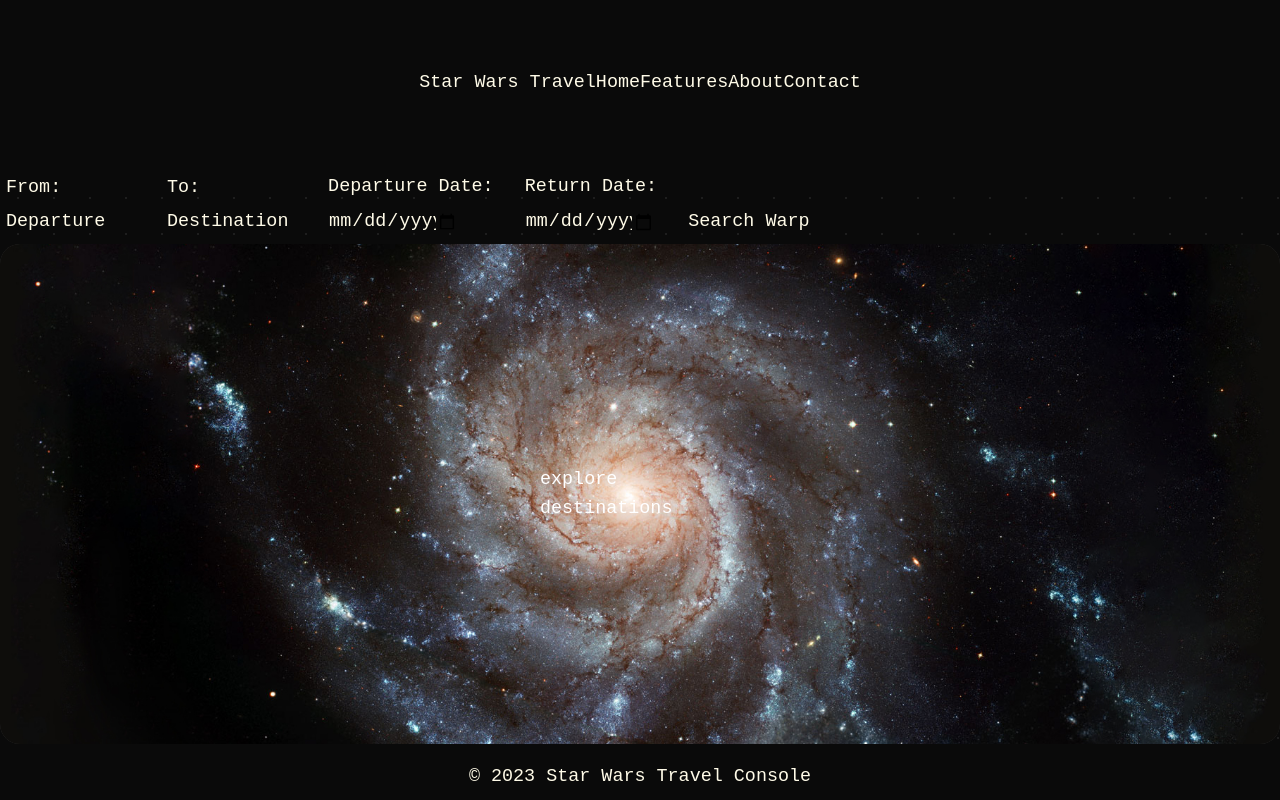
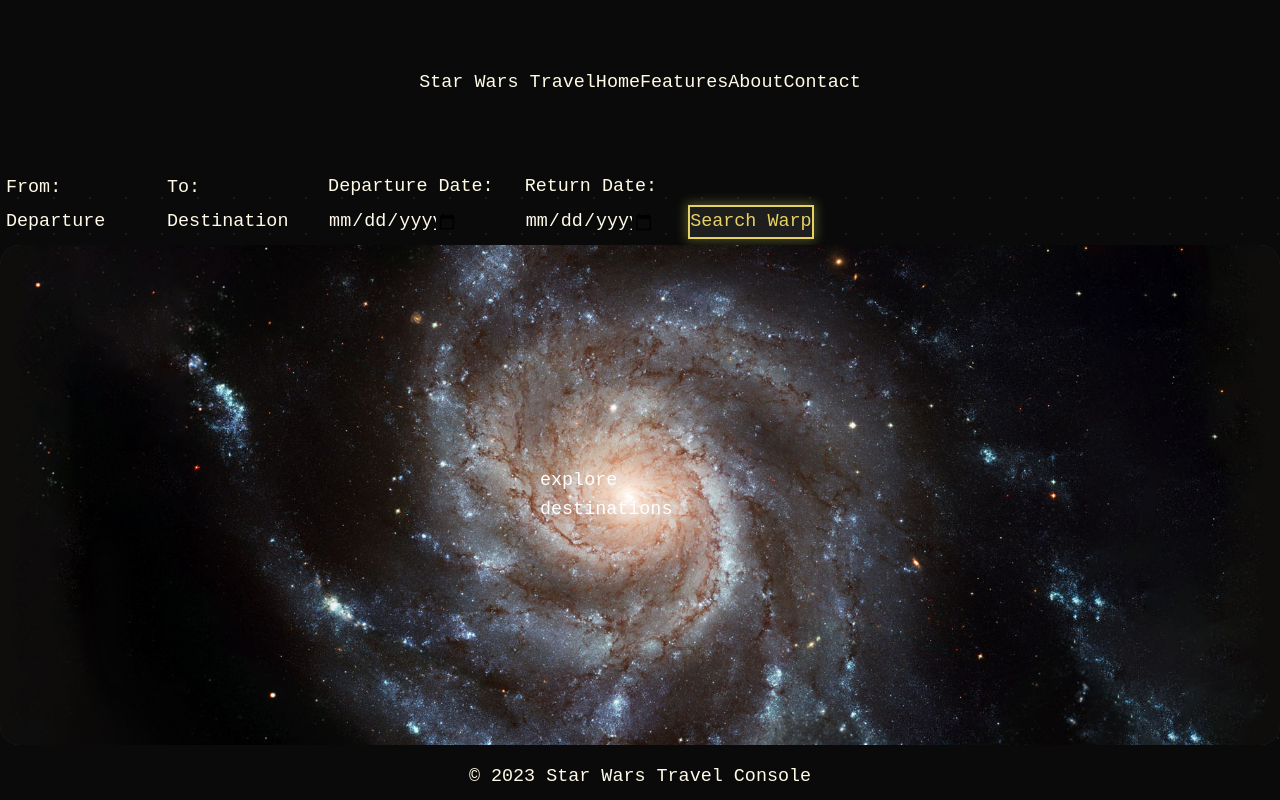
Before and after one commit to miguelcostagap/the-end-C-3PO, a plain HTML site: page map-test.html in a window 1280 px wide. In both pictures the pointer is over the input "Search Warp". Drawn offline with Linux system fonts and the light colour scheme.

Commit message:
fix search warp hover styling

```diff
--- a/css/main.css
+++ b/css/main.css
@@ -61,11 +61,13 @@ button {
 
 button:hover,
 .character-item:hover,
-#backToList:hover {
+#backToList:hover,
+input[type="submit"]:hover {
     color: var(--accent-yellow);
     background-color: var(--decorative-gray);
     border: 2px solid var(--accent-yellow);
     box-shadow: 0 0 10px 2px rgba(232, 236, 102, 0.3);
+    cursor: pointer;
 }
 
 .cta {
```
